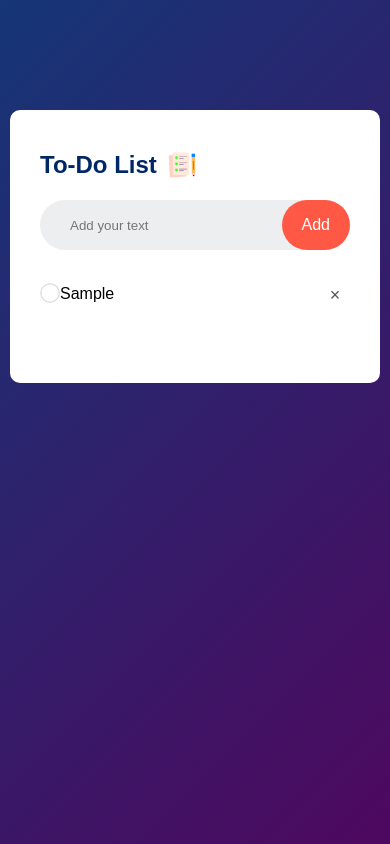
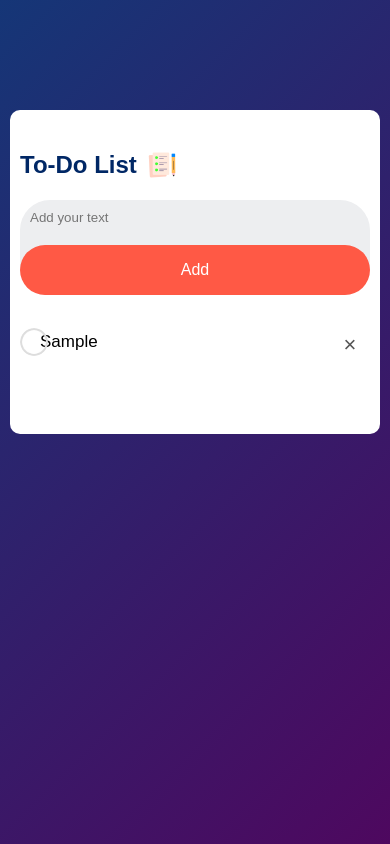
Before and after one commit to neeraj8494/Neeraj-s-Task-Tracker, a plain HTML site: page index.html in a window 390 px wide. Both pictures are taken after typing "Sample" into the empty fields and a click on the button "Add". Drawn offline with Linux system fonts and the light colour scheme.

Commit message:
Update style.css

```diff
--- a/style.css
+++ b/style.css
@@ -17,7 +17,7 @@
     max-width: 540px;
     background: #fff;
     margin: 100px auto 20px;
-    padding: 40px 30px 70px;
+    padding: 40px 15px 70px;
     border-radius: 10px;
 }
 
@@ -35,11 +35,9 @@
 
 .row {
     display: flex;
-    align-items: center;
-    justify-content: space-between;
+    flex-direction: column;
     background: #edeef0;
     border-radius: 30px;
-    padding-left: 20px;
     margin-bottom: 25px;
 }
 
@@ -49,12 +47,13 @@ input {
     outline: none;
     background: transparent;
     padding: 10px;
+    margin-bottom: 10px;
 }
 
 button {
     border: none;
     outline: none;
-    padding: 16px 30px;
+    padding: 16px 20px;
     background: #ff5945;
     color: #fff;
     font-size: 16px;
@@ -65,7 +64,7 @@ button {
 ul li {
     list-style: none;
     font-size: 17px;
-    padding: 12px 8px 12px 30px;
+    padding: 12px 8px 12px 20px;
     user-select: none;
     cursor: pointer;
     position: relative;
@@ -74,8 +73,8 @@ ul li {
 ul li::before {
     content: '';
     position: absolute;
-    height: 20px;
-    width: 20px;
+    height: 28px;
+    width: 28px;
     border-radius: 50%;
     background-image: url(./images/unchecked.png);
     background-size: cover;
@@ -97,11 +96,11 @@ ul li span {
     position: absolute;
     right: 0;
     top: 5px;
-    width: 30px;
-    height: 30px;
-    font-size: 18px;
+    width: 40px;
+    height: 40px;
+    font-size: 22px;
     color: #555;
-    line-height: 30px;
+    line-height: 40px;
     text-align: center;
     border-radius: 50%;
 }
@@ -110,13 +109,14 @@ ul li span:hover {
     background: #edeef0;
 }
 
-@media screen and (max-width: 768px) {
-    button {
-        padding: 16px 20px;
+@media (max-width: 540px) {
+    .todo-app {
+        padding: 40px 10px 70px;
     }
 
+    input,
+    button,
     ul li {
-        font-size: 16px;
-        padding: 10px 8px 10px 20px;
+        width: 100%;
     }
 }
```
